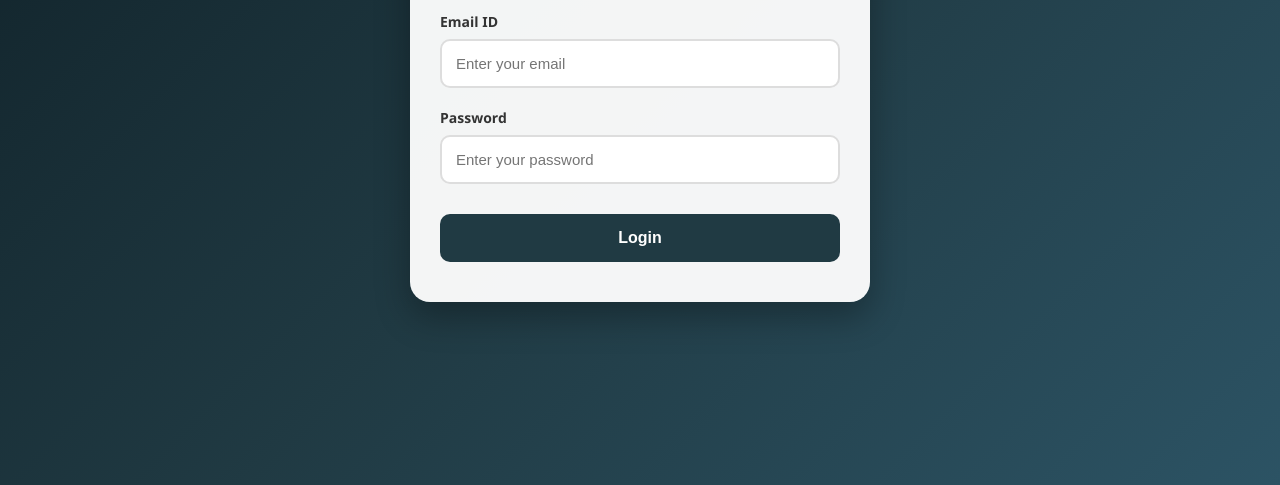
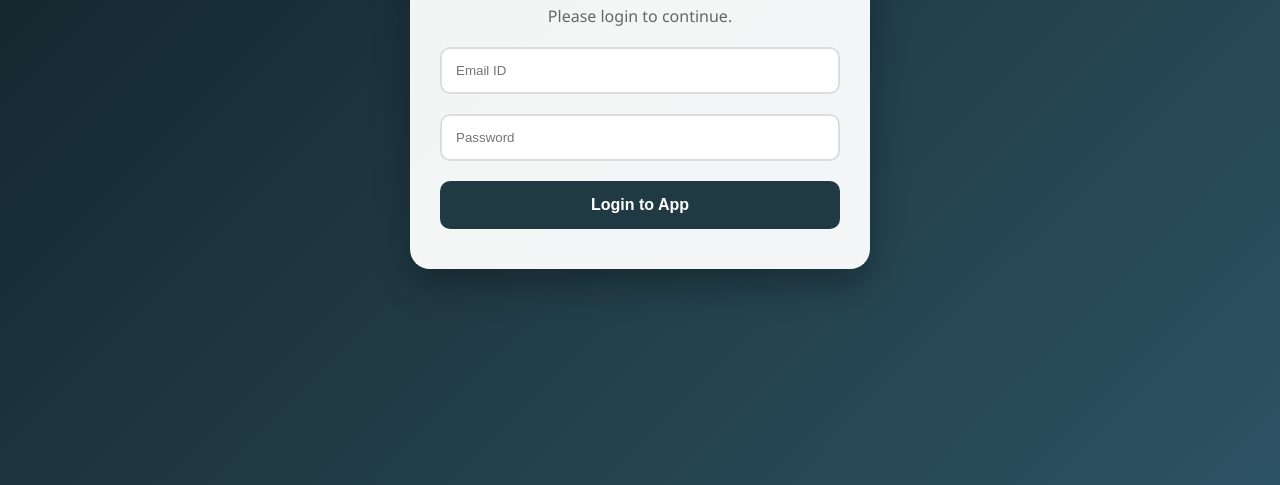
Before and after one commit to abhishekpabe-prog/pavey-ai-apk, a website: page index.html in a window 1280 px wide. Shown: the part 315-800 px from the top of the page. Drawn offline with Linux system fonts and the light colour scheme.

Commit message:
Refactor HTML structure and styles for login and dashboard

```diff
--- a/index.html
+++ b/index.html
@@ -5,93 +5,116 @@
     <meta name="viewport" content="width=device-width, initial-scale=1.0, maximum-scale=1.0, user-scalable=no">
     <title>Pavey AI</title>
     <style>
-        body {
-            margin: 0;
-            padding: 0;
-            font-family: 'Segoe UI', Tahoma, Geneva, Verdana, sans-serif;
-            background: linear-gradient(135deg, #0f2027, #203a43, #2c5364); /* Premium Dark Theme */
-            height: 100vh;
-            display: flex;
-            justify-content: center;
-            align-items: center;
+        /* Basic Settings */
+        body { margin: 0; padding: 0; font-family: 'Segoe UI', Tahoma, sans-serif; }
+
+        /* --- LOGIN SCREEN DESIGN --- */
+        #login-screen {
+            background: linear-gradient(135deg, #0f2027, #203a43, #2c5364);
+            height: 100vh; display: flex; justify-content: center; align-items: center;
         }
         .login-box {
-            background: rgba(255, 255, 255, 0.95);
-            padding: 40px 30px;
-            border-radius: 20px;
-            box-shadow: 0 15px 35px rgba(0,0,0,0.3);
-            width: 85%;
-            max-width: 400px;
-            text-align: center;
-        }
-        .logo {
-            font-size: 36px;
-            font-weight: 800;
-            color: #203a43;
-            margin-bottom: 5px;
-        }
-        .subtitle {
-            color: #666;
-            margin-bottom: 30px;
-            font-size: 14px;
-        }
-        .input-box {
-            margin-bottom: 20px;
-            text-align: left;
-        }
-        .input-box label {
-            display: block;
-            margin-bottom: 8px;
-            color: #333;
-            font-size: 14px;
-            font-weight: 600;
+            background: rgba(255, 255, 255, 0.95); padding: 40px 30px;
+            border-radius: 20px; box-shadow: 0 15px 35px rgba(0,0,0,0.3);
+            width: 85%; max-width: 400px; text-align: center;
         }
         .input-box input {
-            width: 100%;
-            padding: 14px;
-            border: 2px solid #ddd;
-            border-radius: 10px;
-            box-sizing: border-box;
-            font-size: 15px;
-            outline: none;
-            transition: border-color 0.3s;
-        }
-        .input-box input:focus {
-            border-color: #2c5364;
+            width: 100%; padding: 14px; margin-bottom: 20px;
+            border: 2px solid #ddd; border-radius: 10px; box-sizing: border-box;
         }
         .login-btn {
-            background: #203a43;
-            color: white;
-            border: none;
-            padding: 15px;
-            width: 100%;
-            border-radius: 10px;
-            font-size: 16px;
-            font-weight: bold;
-            cursor: pointer;
-            margin-top: 10px;
+            background: #203a43; color: white; border: none; padding: 15px;
+            width: 100%; border-radius: 10px; font-size: 16px; font-weight: bold; cursor: pointer;
         }
+
+        /* --- DASHBOARD (APP KE ANDAR KA) DESIGN --- */
+        #dashboard-screen {
+            background: #f4f7f6; min-height: 100vh;
+            display: none; /* Starting mein ye chupa rahega */
+        }
+        .navbar {
+            background: #203a43; color: white; padding: 15px 20px;
+            display: flex; justify-content: space-between; align-items: center;
+            font-size: 20px; font-weight: bold; box-shadow: 0 4px 10px rgba(0,0,0,0.1);
+        }
+        .container { padding: 20px; }
+        .welcome-text { font-size: 22px; color: #2c5364; font-weight: bold; margin-bottom: 20px; }
+
+        /* Features ke liye mast Grid */
+        .feature-grid { display: grid; grid-template-columns: 1fr 1fr; gap: 15px; }
+        .card {
+            background: white; padding: 20px; border-radius: 15px;
+            box-shadow: 0 4px 10px rgba(0,0,0,0.05); text-align: center;
+        }
+        .card .icon { font-size: 35px; margin-bottom: 10px; }
+        .card h3 { margin: 0 0 5px 0; color: #203a43; font-size: 16px; }
+        .card p { margin: 0; color: #777; font-size: 12px; }
     </style>
 </head>
 <body>
 
-    <div class="login-box">
-        <div class="logo">Pavey AI 🚀</div>
-        <div class="subtitle">Welcome back! Please login to continue.</div>
+    <!-- SCREEN 1: LOGIN PAGE -->
+    <div id="login-screen">
+        <div class="login-box">
+            <h1 style="color: #203a43; margin-top:0;">Pavey AI 🚀</h1>
+            <p style="color: #666; margin-bottom: 20px;">Please login to continue.</p>
+            <div class="input-box"><input type="email" placeholder="Email ID"></div>
+            <div class="input-box"><input type="password" placeholder="Password"></div>
+            <!-- Is button ko dabane se 'enterApp()' function chalega -->
+            <button class="login-btn" onclick="enterApp()">Login to App</button>
+        </div>
+    </div>
 
-        <div class="input-box">
-            <label>Email ID</label>
-            <input type="email" placeholder="Enter your email">
+    <!-- SCREEN 2: MAIN DASHBOARD (App ke andar) -->
+    <div id="dashboard-screen">
+        <div class="navbar">
+            <span>Pavey AI</span>
+            <span style="font-size: 14px; background: #2c5364; padding: 5px 10px; border-radius: 20px;">Profile</span>
         </div>
 
-        <div class="input-box">
-            <label>Password</label>
-            <input type="password" placeholder="Enter your password">
+        <div class="container">
+            <div class="welcome-text">Welcome back, Abhishek! 👋</div>
+
+            <!-- App ke andar ke Features -->
+            <div class="feature-grid">
+
+                <div class="card">
+                    <div class="icon">🎨</div>
+                    <h3>Graphics Tool</h3>
+                    <p>AI Canva Edits</p>
+                </div>
+
+                <div class="card">
+                    <div class="icon">📸</div>
+                    <h3>Studio Manager</h3>
+                    <p>Wedding Bookings</p>
+                </div>
+
+                <div class="card">
+                    <div class="icon">🏢</div>
+                    <h3>Hostel Space</h3>
+                    <p>Manage Rooms</p>
+                </div>
+
+                <div class="card">
+                    <div class="icon">⚙️</div>
+                    <h3>Settings</h3>
+                    <p>App Preferences</p>
+                </div>
+
+            </div>
         </div>
+    </div>
 
-        <!-- Yeh button click karne par ek chota sa message aayega! -->
-        <button class="login-btn" onclick="alert('Hello Abhishek bhai! Login System abhi under development hai. 😉')">Login</button>
-    </div>
+    <!-- MAGIC SCRIPT: Pages ko switch karne ke liye -->
+    <script>
+        function enterApp() {
+            // 1. Login screen ko hide kar do
+            document.getElementById("login-screen").style.display = "none";
+            // 2. Dashboard screen ko show kar do
+            document.getElementById("dashboard-screen").style.display = "block";
+        }
+    </script>
 
 </body>
 </html>
```
